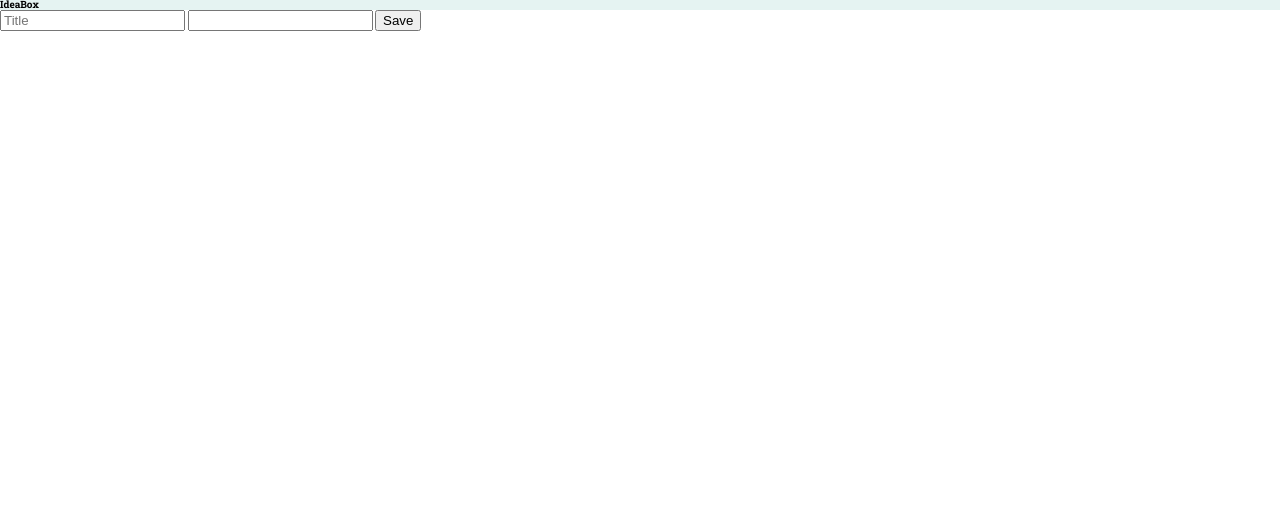
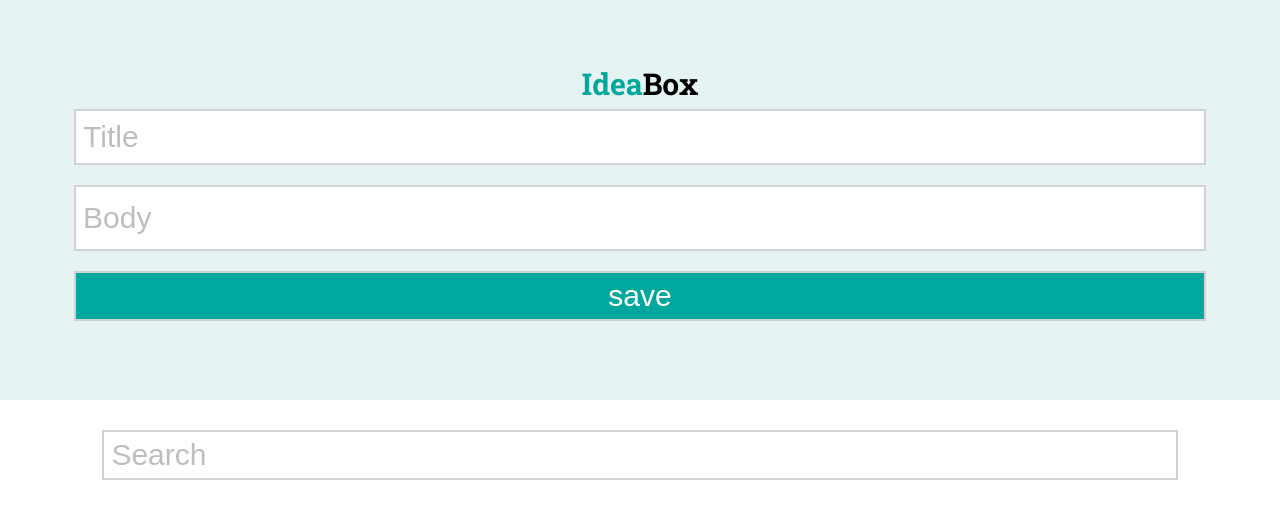
Before and after one commit to stevenleelawson/ideabox-sl-em, a plain HTML site: page index.html in a window 1280 px wide. Drawn offline with nearby package versions, Linux system fonts and the light colour scheme.

Commit message:
base stylings added

```diff
--- a/app.js
+++ b/app.js
@@ -13,6 +13,6 @@ function IdeaConstructor(title, body, quality) {
 
 function appendIdea() {
   // var id = uniqueId();
-  $('.idea-section').prepend(`<article><h2>${$title.val()}</h2><button class="delete">delete</button><p>${$body.val()}</p></article>`);
+  $('.idea-section').append(`<article class="idea-card"><h2>${$title.val()}</h2><button class="delete">delete</button><p>${$body.val()}</p></article><p>${$}`);
 
 };
--- a/index.html
+++ b/index.html
@@ -10,15 +10,20 @@
     <link href="https://fonts.googleapis.com/css?family=Open+Sans" rel="stylesheet">
   </head>
   <body>
-    <header><h1>IdeaBox</h1></header>
-    <main>
+    <section class="top-section">
+      <header>
+        <h1><span>Idea</span>Box</h1>
+      </header>
       <form>
         <input type="text" placeholder="Title" class="title-input">
-        <input type="textArea" placeholder"Body" class="body-input">
-        <input type="button" value="Save" class="save-button">
+        <input type="input" placeholder="Body" class="body-input">
+        <input type="button" value="save" class="save-button">
       </form>
-    </main>
+    </section>
     <aside class="idea-section">
+      <!-- <div> -->
+      <input type="search" placeholder="Search" id="search-box">
+      <!-- </div> -->
     </aside>
     <script src="http://ajax.googleapis.com/ajax/libs/jquery/3.2.1/jquery.min.js"></script>
     <script src="app.js"></script>
--- a/styles.css
+++ b/styles.css
@@ -3,13 +3,72 @@ html {
 }
 
 body {
+  font-family: 'Open Sans', sans-serif;
 
 }
 
 h1 {
   font-family: 'Roboto Slab', serif;
+  font-size: 3rem;
+}
+
+.top-section {
+  background-color: #e5f3f2;
+  width: 100%;
+  height: 50vh;
+  display: flex;
+  flex-direction: column;
+  align-items: center;
+  justify-content: center;
 }
 
 header {
-  background-color: #e5f3f2;
+  display: block;
 }
+
+span {
+  color: #00a79d;
+}
+
+form {
+  display: flex;
+  flex-direction: column;
+  width: 90%;
+}
+
+input {
+  margin: 1rem;
+  border: solid 2px #d1d2d4;
+  height: 5rem;
+  font-size: 3rem;
+}
+
+input::placeholder {
+  color: #bdbec0;
+  padding-left: .5rem;
+
+}
+
+.body-input {
+  height: 6rem;
+}
+
+.save-button {
+  background-color: #00a79d;
+  color: #fff;
+}
+
+.idea-section {
+  display: flex;
+  flex-direction: column;
+  justify-content: center;
+  align-items: center;
+  margin-top: 2rem;
+}
+
+#search-box {
+  width: 84%;
+}
+.idea-card {
+  display: block;
+}
```
